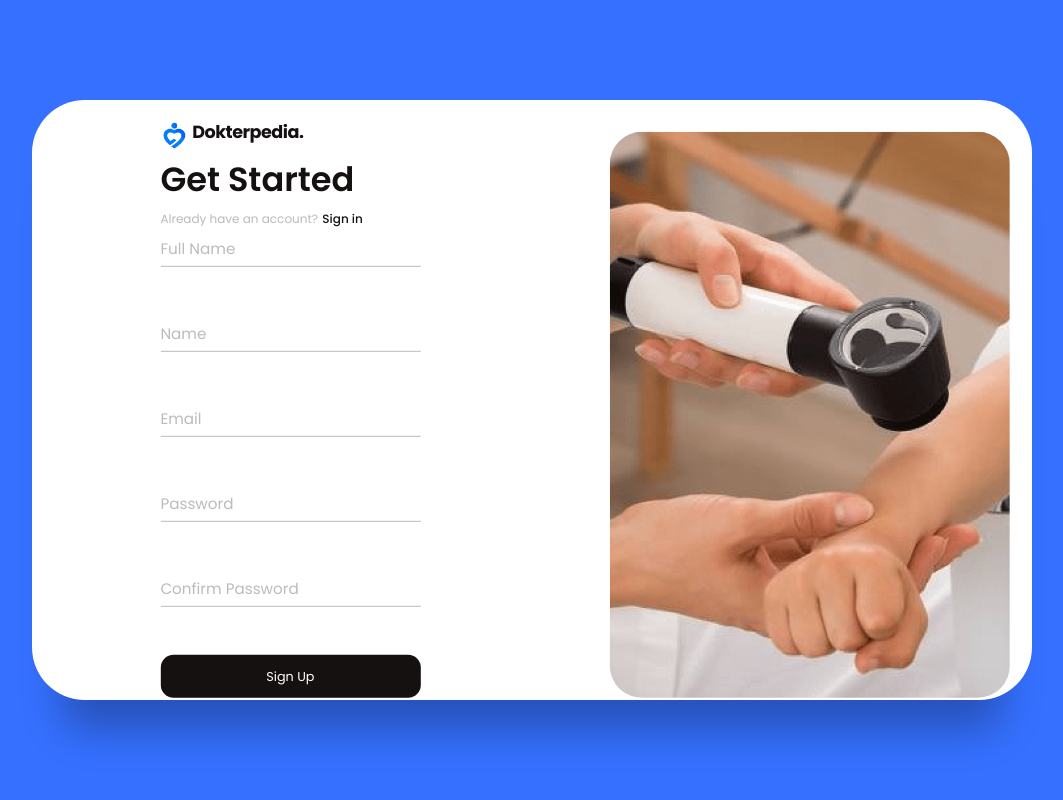
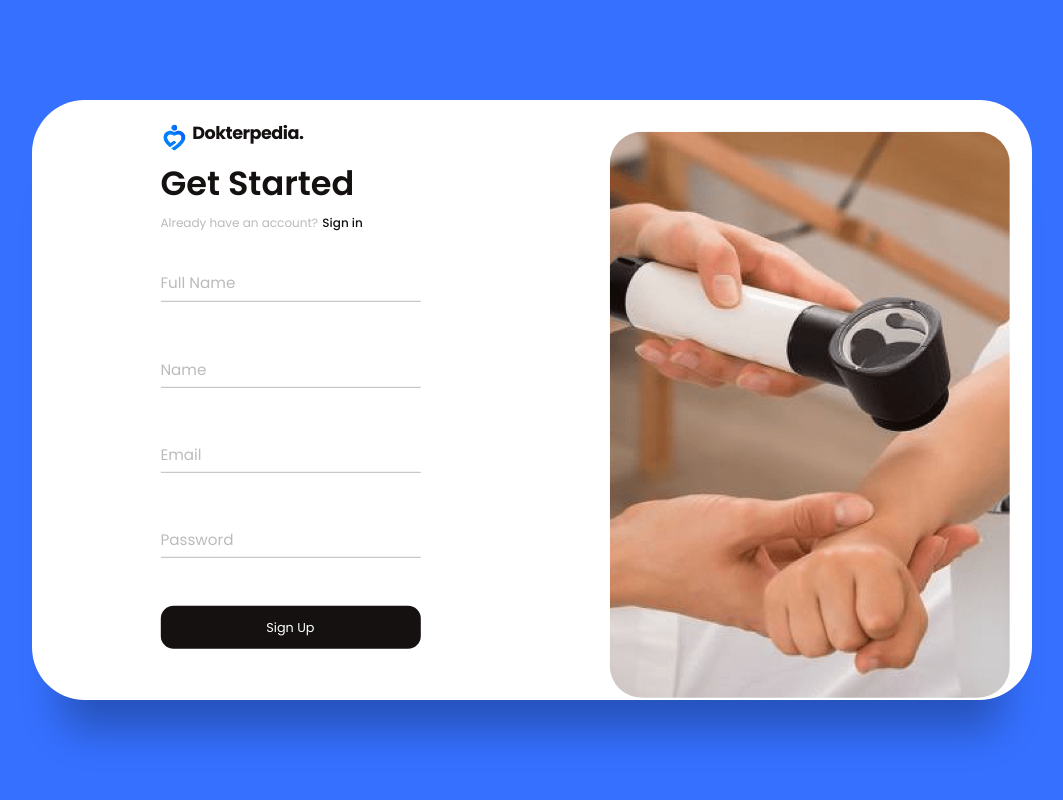
Before and after one commit to Adhim-IT/pakar_kulit, a PHP site: page /formregister.php in a window 1280 px wide. Shown: the whole page, without its empty margins (108-1171 px from the left). Run offline with PHP 8.4, Linux system fonts and the light colour scheme.

Commit message:
Update formregister.php

```diff
--- a/formregister.php
+++ b/formregister.php
@@ -6,31 +6,39 @@ $dbName = "spforward2";
 
 $conn = mysqli_connect($serverName, $username, $password, $dbName);
 
-$errorMessage = ""; // Initialize the error message variable
+$errorMessage = ""; // Inisialisasi variabel pesan kesalahan
 
 if (isset($_POST['submit'])) {
     $username = mysqli_real_escape_string($conn, $_POST['username']);
     $email = mysqli_real_escape_string($conn, $_POST['email']);
     $password = $_POST['password'];
-    $confirmPassword = $_POST['confirm_password'];
-
-    // Pastikan password dan konfirmasi password cocok
-    if ($password !== $confirmPassword) {
-        $_SESSION['errorMessage'] = 'Password and Confirm Password do not match';
-    }
-
     $nama_lengkap = mysqli_real_escape_string($conn, $_POST['nama_lengkap']);
 
-    if (empty($errorMessage)) { // Jika tidak ada kesalahan, masukkan data pengguna ke dalam database
-        $passwordEncrypted = mysqli_real_escape_string($conn, $password); // Hindari SQL Injection dengan menghindari escaping
+    // Validasi apakah username sudah ada
+    $checkUsernameQuery = "SELECT * FROM pengguna WHERE username = '$username'";
+    $resultUsername = mysqli_query($conn, $checkUsernameQuery);
 
-        $insertUser = "INSERT INTO pengguna (username, email, password, nama_lengkap) VALUES('$username','$email','$passwordEncrypted','$nama_lengkap')";
-        mysqli_query($conn, $insertUser);
-        header('location: formlogin.php');
+    if (mysqli_num_rows($resultUsername) > 0) {
+        $_SESSION['errorMessage'] = 'Username sudah digunakan.';
+    } else {
+        // Validasi apakah email sudah ada
+        $checkEmailQuery = "SELECT * FROM pengguna WHERE email = '$email'";
+        $resultEmail = mysqli_query($conn, $checkEmailQuery);
+
+        if (mysqli_num_rows($resultEmail) > 0) {
+            $_SESSION['errorMessage'] = 'Email sudah digunakan.';
+        } else {
+            if (empty($errorMessage)) { // Jika tidak ada kesalahan, masukkan data pengguna ke dalam database
+                $passwordEncrypted = mysqli_real_escape_string($conn, $password); // Hindari SQL Injection dengan menggunakan escaping
+
+                // Tetapkan level default ke 'user'
+                $insertUser = "INSERT INTO pengguna (username, email, password, nama_lengkap, level) VALUES ('$username','$email','$passwordEncrypted','$nama_lengkap','user')";
+                mysqli_query($conn, $insertUser);
+                header('location: formlogin.php');
+            }
+        }
     }
 }
-
-
 ?>
 <!DOCTYPE html>
 <html lang="en">
@@ -41,6 +49,14 @@ if (isset($_POST['submit'])) {
     <meta name="viewport" content="width=device-width, initial-scale=1.0" />
     <title>Register</title>
     <link rel="stylesheet" href="style1.css" />
+    <style>
+    .error-message {
+        color: white;
+        width: 90%;
+        background-color: red;
+        /* Sesuaikan dengan kebutuhan margin */
+    }
+    </style>
 </head>
 
 <body>
@@ -53,12 +69,20 @@ if (isset($_POST['submit'])) {
                             <img src="logo.png" alt="Dokterpedia." />
                             <h4>Dokterpedia.</h4>
                         </div>
-
                         <div class="heading">
                             <h2>Get Started</h2>
                             <h6>Already have an account?</h6>
                             <a href="formlogin.php" class="toggle">Sign in</a>
                         </div>
+                        <div class="error-message">
+                            <?php
+                           if (isset($_SESSION['errorMessage'])) {
+                             echo $_SESSION['errorMessage'];
+                             unset($_SESSION['errorMessage']); // Hapus pesan kesalahan setelah ditampilkan
+                           }
+                             ?>
+                        </div>
+                        <br>
                         <div class="input-wrap">
                             <input type="text" name="nama_lengkap" class="input-field" autocomplete="off" required />
                             <label>Full Name</label>
@@ -69,23 +93,15 @@ if (isset($_POST['submit'])) {
                                     required />
                                 <label>Name</label>
                             </div>
-
                             <div class="input-wrap">
                                 <input type="email" name="email" class="input-field" autocomplete="off" required />
                                 <label>Email</label>
                             </div>
-
                             <div class="input-wrap">
                                 <input type="password" name="password" minlength="4" class="input-field"
                                     autocomplete="off" required />
                                 <label>Password</label>
                             </div>
-                            <div class="input-wrap">
-                                <input type="password" name="confirm_password" minlength="4" class="input-field"
-                                    autocomplete="off" required />
-                                <label> Confirm Password</label>
-                            </div>
-
                             <input type="submit" name="submit" value="Sign Up" class="sign-btn" />
                         </div>
                     </form>
```
